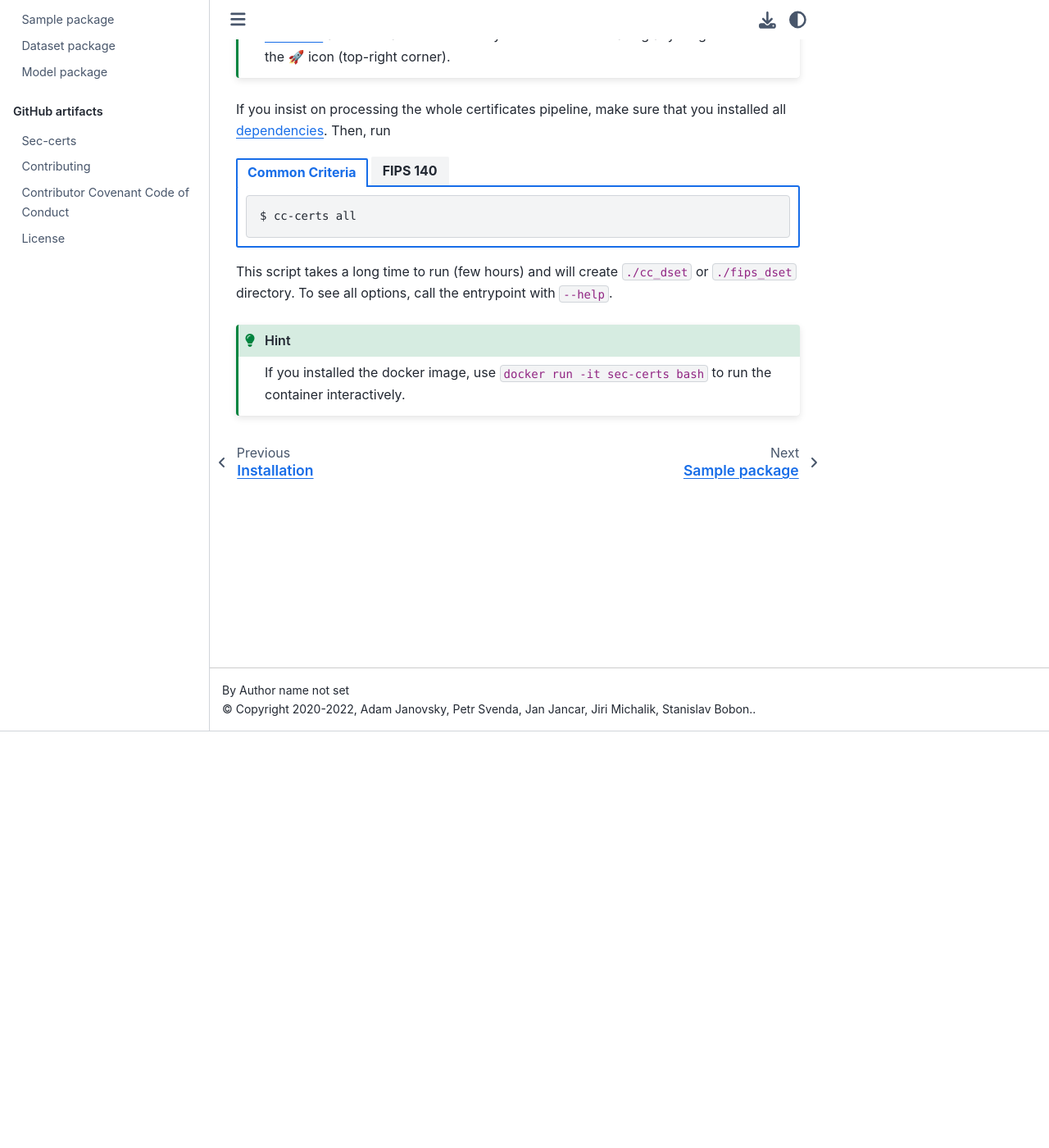
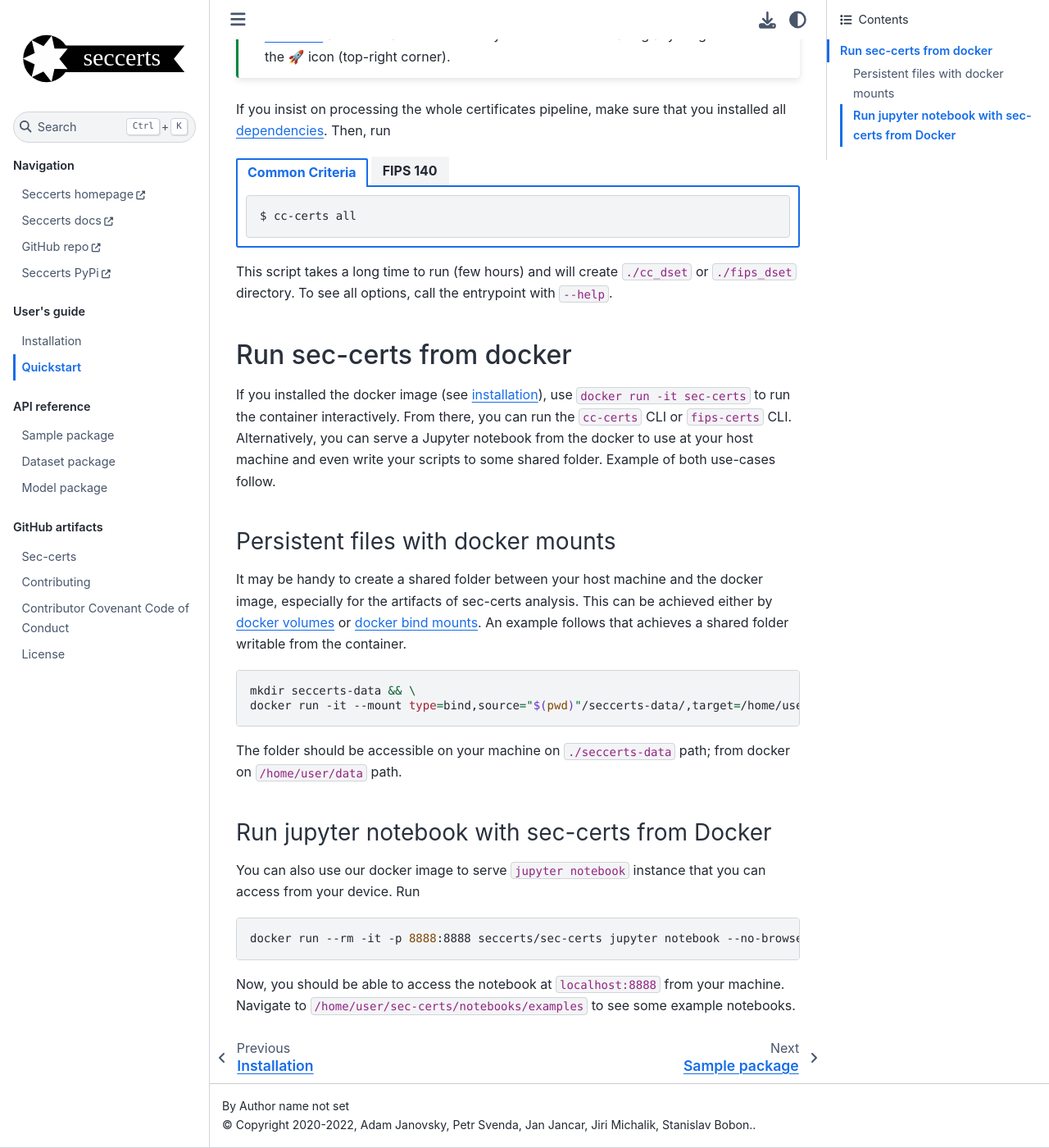
Before and after one commit to crocs-muni/sec-certs, a Sphinx documentation site: the page built from docs/quickstart.md, in a window 1280 px wide and 1400 px high, scrolled down 508 px. Shown: the whole window at 82% size. Built offline with Sphinx 7.4.7 and the Sphinx Book theme 1.1.4, drawn with Linux system fonts in a browser that asks for light colours; pages that are not in the unit, such as notebooks, are missing from menus; some of the changed text lies outside the part shown.

Commit message:
better docker instructions

````diff
--- a/docs/quickstart.md
+++ b/docs/quickstart.md
@@ -4,7 +4,7 @@
 
 :::{tab-item} Common Criteria
 1. Install the latest version with `pip install -U sec-certs` (see [installation](installation.md)).
-2. Use
+2. In your Python interpreter, type
 ```python
 from sec_certs.dataset import CCDataset
 
@@ -17,7 +17,7 @@
 
 :::{tab-item} FIPS 140
 1. Install the latest version with `pip install -U sec-certs` (see [installation](installation.md)).
-2. Use
+2. In your Python interpreter, type
 ```python
 from sec_certs.dataset import FIPSDataset
 
@@ -51,6 +51,27 @@
 
 This script takes a long time to run (few hours) and will create `./cc_dset` or `./fips_dset` directory. To see all options, call the entrypoint with `--help`.
 
-:::{hint}
-If you installed the docker image, use `docker run -it sec-certs bash` to run the container interactively.
-:::
+## Run sec-certs from docker
+
+If you installed the docker image (see [installation](installation.md)), use `docker run -it sec-certs` to run the container interactively. From there, you can run the `cc-certs` CLI or `fips-certs` CLI. Alternatively, you can serve a Jupyter notebook from the docker to use at your host machine and even write your scripts to some shared folder. Example of both use-cases follow.
+
+### Persistent files with docker mounts
+
+It may be handy to create a shared folder between your host machine and the docker image, especially for the artifacts of sec-certs analysis. This can be achieved either by [docker volumes](https://docs.docker.com/storage/volumes/) or [docker bind mounts](https://docs.docker.com/storage/bind-mounts/). An example follows that achieves a shared folder writable from the container.
+
+```bash
+mkdir seccerts-data && \
+docker run -it --mount type=bind,source="$(pwd)"/seccerts-data/,target=/home/user/data seccerts/sec-certs
+```
+
+The folder should be accessible on your machine on `./seccerts-data` path; from docker on `/home/user/data` path.
+
+### Run jupyter notebook with sec-certs from Docker
+
+You can also use our docker image to serve `jupyter notebook` instance that you can access from your device. Run
+
+```bash
+docker run --rm -it -p 8888:8888 seccerts/sec-certs jupyter notebook --no-browser --ip 0.0.0.0 --NotebookApp.token='' --notebook-dir="/home/user/"
+```
+
+Now, you should be able to access the notebook at `localhost:8888` from your machine. Navigate to `/home/user/sec-certs/notebooks/examples` to see some example notebooks.
````
Also changed, not shown: docs/installation.md (+3 -0 lines), 1 other file.
